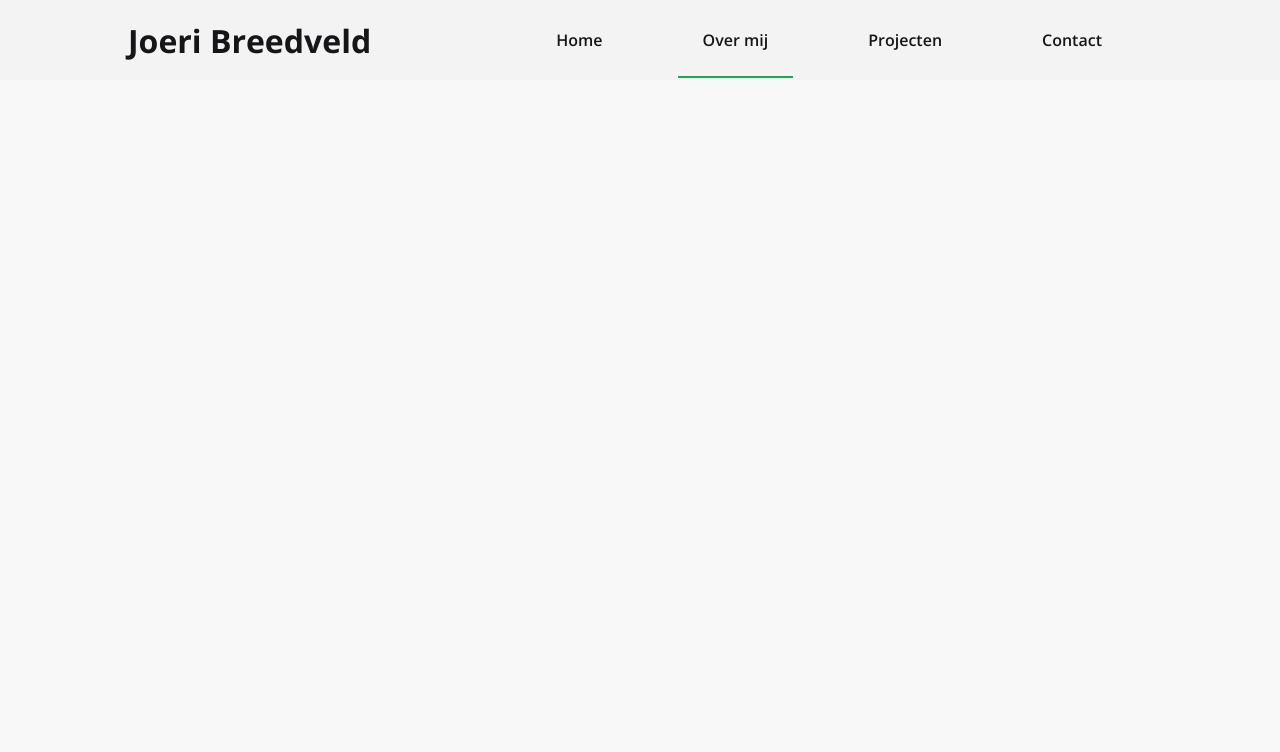
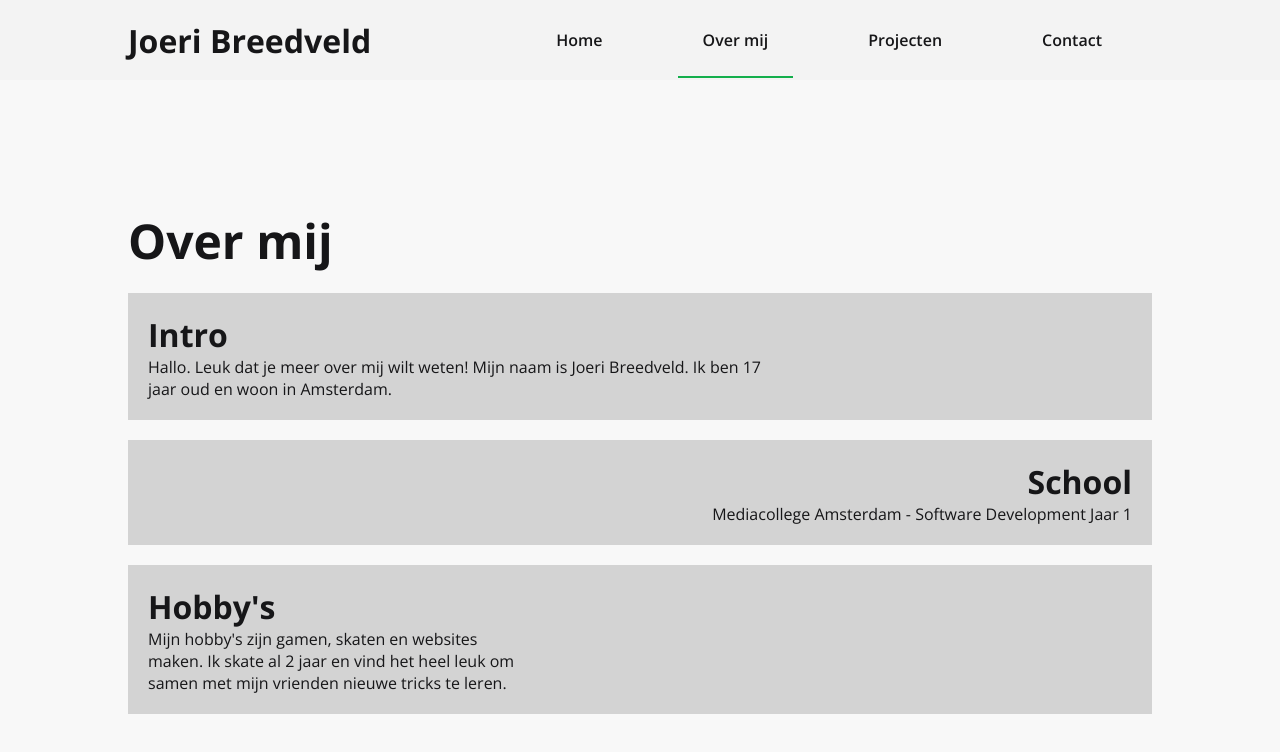
Before and after one commit to duck1s/practice-website-2, a plain HTML site: page assets/pages/about.html in a window 1280 px wide. Drawn offline with nearby package versions, Linux system fonts and the light colour scheme.

Commit message:
add: about-page title and article base

```diff
--- a/assets/css/style.css
+++ b/assets/css/style.css
@@ -24,6 +24,10 @@ body {
 }
 .padding-all {
     padding: 10%;
+}
+
+.main-about-textwidth-container {
+    max-width: 30vw;
 }
 
 /* Media Icons */
@@ -119,3 +123,25 @@ h4 {
     gap: 50px;
     margin: 20px 0;
 }
+
+/* About */
+.main-about {
+    display: flex;
+    flex-direction: column;
+    gap: 20px;
+}
+
+.main-about-intro-text {
+    max-width: 50vw;
+}
+
+.main-about-article {
+    background: lightgray;
+    padding: 20px;
+}
+
+.main-about-school,
+.main-about-school-text {
+    text-align: right;
+    max-width: unset;
+}
--- a/assets/pages/about.html
+++ b/assets/pages/about.html
@@ -29,5 +29,22 @@
             </ul>
         </nav>
     </header>
+    <main>
+        <section class="main-about padding-all">
+            <h2 class="main-about-title">Over mij</h2>
+            <article class="main-about-intro main-about-article">
+                <h3 class="main-about-intro-title">Intro</h3>
+                <p class="main-about-intro-text main-about-textwidth-container">Hallo. Leuk dat je meer over mij wilt weten! Mijn naam is Joeri Breedveld. Ik ben 17 jaar oud en woon in Amsterdam.</p>
+            </article>
+            <article class="main-about-school main-about-article">
+                <h3 class="main-about-school-title">School</h3>
+                <p class="main-about-school-text main-about-textwidth-container">Mediacollege Amsterdam - Software Development Jaar 1</p>
+            </article>
+            <article class="main-about-hobbies main-about-article">
+                <h3 class="main-about-hobbies title">Hobby's</h3>
+                <p class="main-about-hobbies-text main-about-textwidth-container">Mijn hobby's zijn gamen, skaten en websites maken. Ik skate al 2 jaar en vind het heel leuk om samen met mijn vrienden nieuwe tricks te leren.</p>
+            </article>
+        </section>
+    </main>
 </body>
 </html>
```
Also changed, not shown: index.html (+0 -4 lines).
